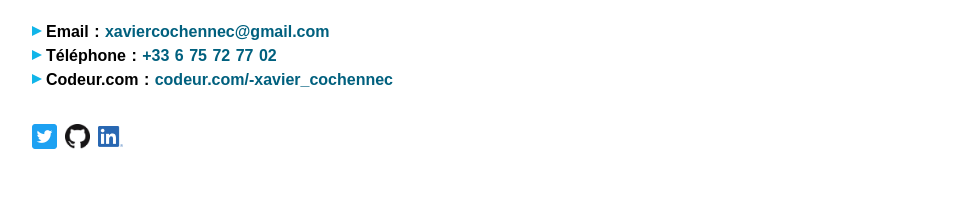
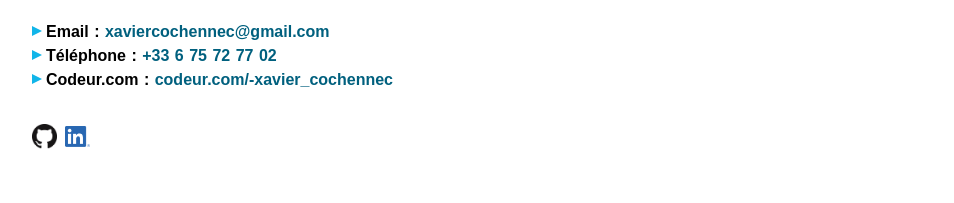
Before and after one commit to QZIG/personal-website, a Nuxt app: page / in a window 1280 px wide. Shown: the part 820-1023 px from the top of the page, without its empty margins (40-994 px from the left). Built offline with nearby package versions, Linux system fonts and the light colour scheme.

Commit message:
remove twitter

```diff
--- a/pages/index.vue
+++ b/pages/index.vue
@@ -23,9 +23,6 @@
         </ul>
 
         <ul class="rs flex items-center">
-          <li><a href="https://twitter.com/PEC_QZIG" target="_blank" rel="noreferrer">
-            <img src="~assets/logos/Twitter_Social_Icon_Rounded_Square_Color.png" width="25" alt="logo twitter">
-          </a></li>
           <li><a href="https://github.com/QZIG" target="_blank" rel="noreferrer">
             <img src="~assets/logos/GitHub-Mark-32px.png" width="25" alt="logo github">
           </a></li>
```
Also changed, not shown: assets/logos/Twitter_Social_Icon_Rounded_Square_Color.png (deleted).
